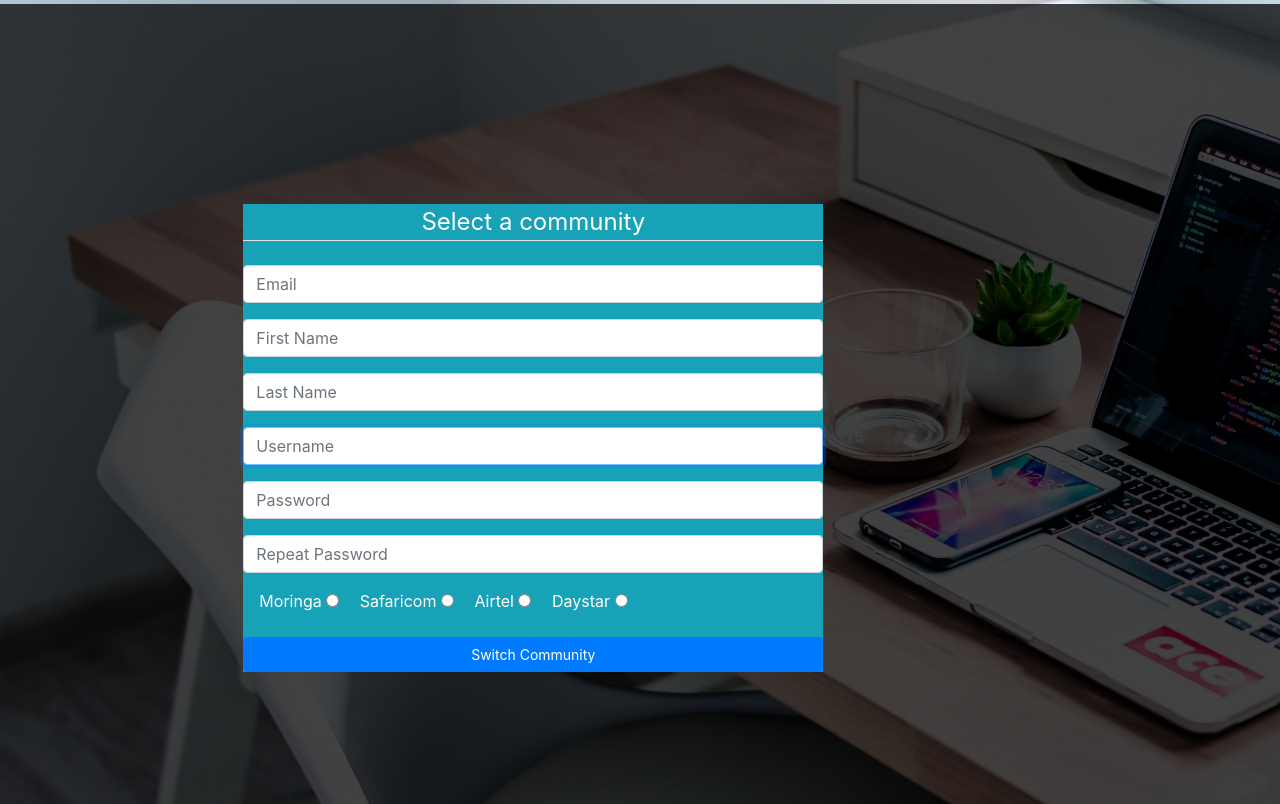
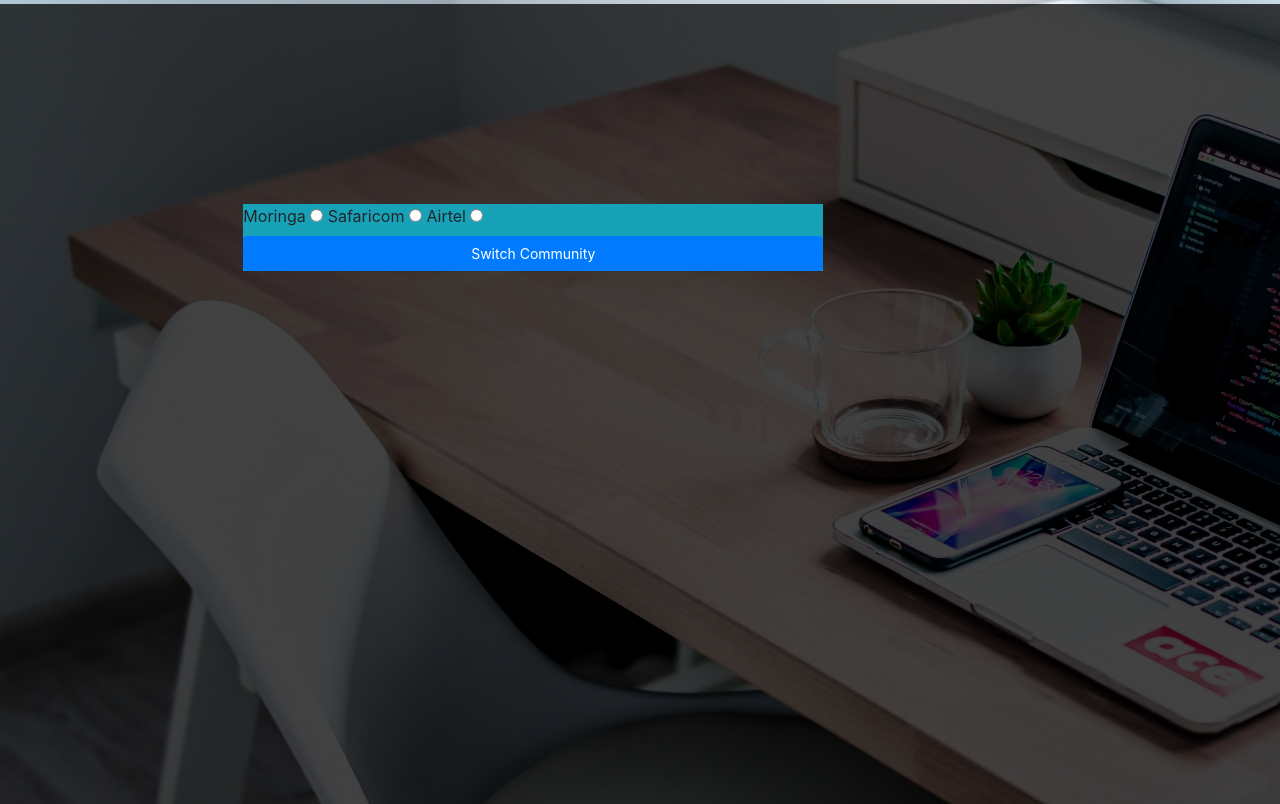
Before and after one commit to Paulwamaria/On-Geo, a Django app: template ongeo/templates/ongeo/switch_community.html in a window 1280 px wide. Shown: the part 59-863 px from the top of the page. Run offline with Django 3.2, Linux system fonts and the light colour scheme; the template is opened without the code that fills it: values that come from a table or form of the project are taken from there, others are empty; some libraries are stand-ins or nearby versions; some web fonts are replaced.

Commit message:
change form-type to custorm form

```diff
--- a/ongeo/templates/ongeo/switch_community.html
+++ b/ongeo/templates/ongeo/switch_community.html
@@ -17,11 +17,18 @@
                 </div>
             </div>
 
-            <form action="" method="POST" enctype="multipart/form-data" class="bg-info">
-                {% csrf_token %}
-                <fieldset class="form-group ">
+            <form action="{% url 'switch-community' %}" method="POST" class="bg-info">
+                 {% csrf_token %}
+                 <label for="moringa">Moringa</label>
+                 <input type="radio" id="moringa" value="Moringa" name="community" >
+                 <label for="safaricom">Safaricom</label>
+                 <input type="radio" id="safaricom" value="Safaricom" name="community" >
+                 <label for="airtel">Airtel</label>
+                 <input type="radio" id="airtel" value="Airtel" name="community" >
+                <!--<fieldset class="form-group ">
                     <legend class="border-bottom mb-4 text-white text-center"> Select a community</legend>
-                    {{n_form|crispy}}
+                    {{c_form|crispy}}
+
 
                     {% for radio in c_form.community %}
 
@@ -31,7 +38,7 @@
                     </label>
                     {% endfor %}
 
-                </fieldset>
+                </fieldset> -->
 
                 <div class="form-group">
                     <input type="submit" class="btn btn-primary btn-sm sign form-control" value="Switch Community"
```
